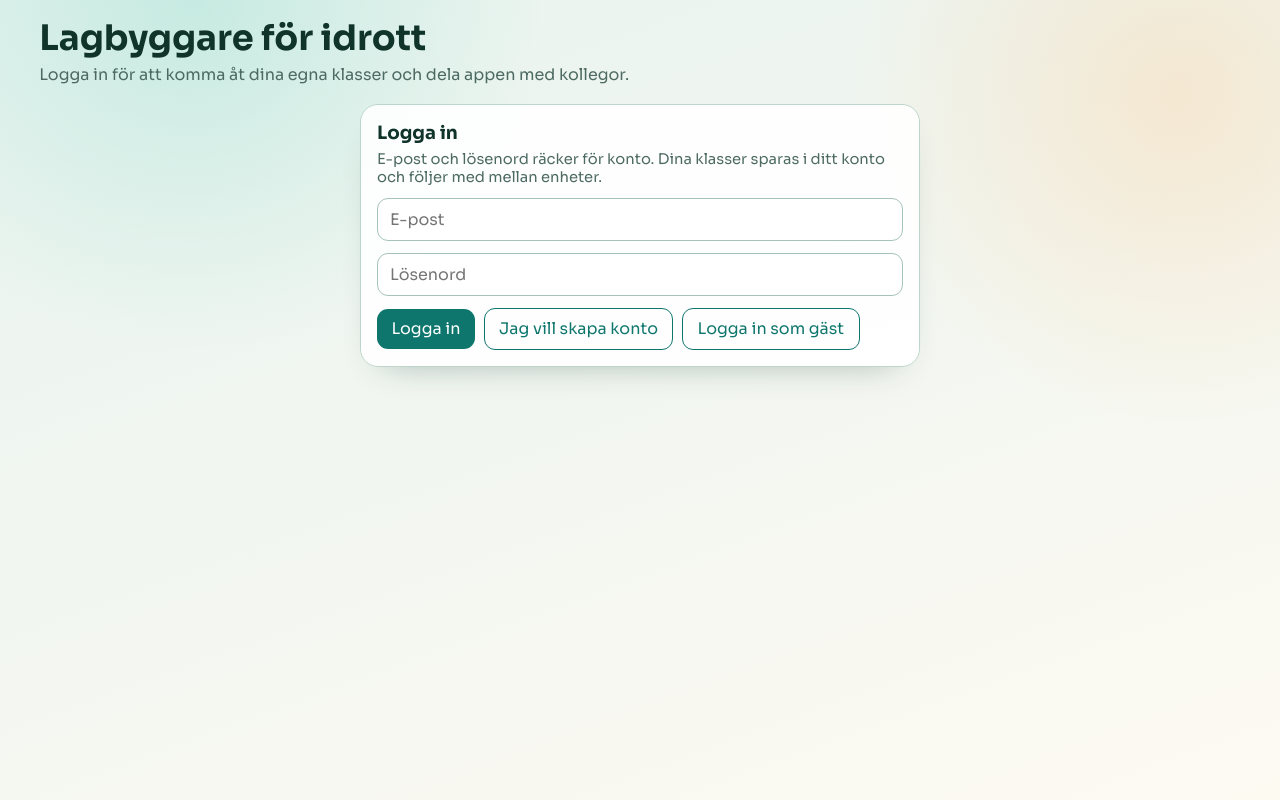
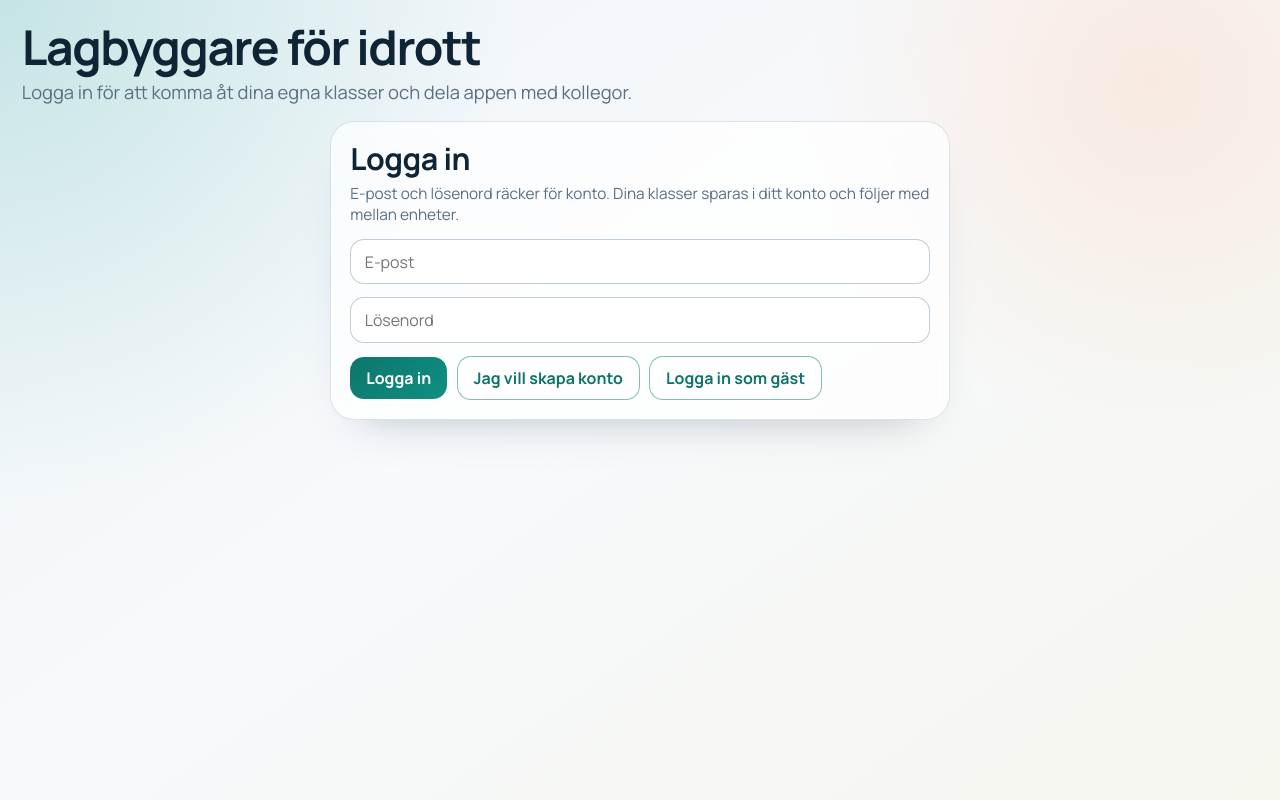
Before and after one commit to MrEspaano/Teambuilder, a React (Vite) app: page / in a window 1280 px wide. Built offline with nearby package versions, Linux system fonts and the light colour scheme; the HTML template or start-up script is replaced by a standard one.

Commit message:
style: modernize interface with cleaner glass-like visual system

```diff
--- a/src/index.css
+++ b/src/index.css
@@ -1,67 +1,74 @@
-@import url("https://fonts.googleapis.com/css2?family=Sora:wght@400;500;600;700&display=swap");
+@import url("https://fonts.googleapis.com/css2?family=Manrope:wght@400;500;600;700;800&display=swap");
 
 :root {
-  --bg-top: #e8f3ef;
-  --bg-bottom: #fdfaf2;
-  --panel: rgba(255, 255, 255, 0.9);
-  --panel-border: #bdd6cb;
-  --text: #10332a;
-  --muted: #4d6a62;
-  --primary: #0f766e;
-  --primary-strong: #0a5a54;
-  --danger: #a93d26;
-  --danger-soft: #fde9e3;
-  --success: #0f6f4f;
-  --success-soft: #e5f7ef;
-  --error: #9f2f25;
-  --error-soft: #fde9e8;
-  --shadow: 0 16px 35px -25px rgba(11, 52, 43, 0.45);
+  --bg-1: #eef4f8;
+  --bg-2: #f7f9fc;
+  --bg-3: #f5f6ee;
+  --surface: rgba(255, 255, 255, 0.72);
+  --surface-strong: rgba(255, 255, 255, 0.9);
+  --surface-border: rgba(133, 163, 183, 0.3);
+  --text: #0f2435;
+  --muted: #5a6f81;
+  --primary: #0d756b;
+  --primary-strong: #095d56;
+  --danger: #bb442a;
+  --danger-soft: #fff1ed;
+  --success: #146f53;
+  --success-soft: #eafaf2;
+  --error: #aa3226;
+  --error-soft: #ffeceb;
+  --ring: rgba(13, 117, 107, 0.25);
+  --shadow-soft: 0 18px 35px -28px rgba(20, 35, 55, 0.45);
+  --shadow-panel: 0 24px 45px -32px rgba(17, 42, 67, 0.35);
 }
 
 * {
   box-sizing: border-box;
 }
 
+html,
+body,
+#root {
+  min-height: 100%;
+}
+
 body {
   margin: 0;
-  min-height: 100vh;
-  font-family: "Sora", "Trebuchet MS", "Segoe UI", sans-serif;
+  font-family: "Manrope", "Segoe UI", sans-serif;
   color: var(--text);
   background:
-    radial-gradient(circle at 15% 0%, rgba(74, 202, 177, 0.22), transparent 26%),
-    radial-gradient(circle at 92% 12%, rgba(255, 186, 111, 0.24), transparent 24%),
-    linear-gradient(160deg, var(--bg-top), var(--bg-bottom));
-}
-
-#root {
-  min-height: 100vh;
+    radial-gradient(circle at 0% 0%, rgba(33, 164, 147, 0.2), transparent 34%),
+    radial-gradient(circle at 90% 10%, rgba(255, 175, 120, 0.2), transparent 26%),
+    linear-gradient(145deg, var(--bg-1), var(--bg-2) 44%, var(--bg-3));
 }
 
 .page {
-  max-width: 1240px;
+  max-width: 1320px;
   margin: 0 auto;
-  padding: 1.2rem;
+  padding: clamp(0.9rem, 1.7vw, 1.4rem);
 }
 
 .page-header {
   margin-bottom: 1rem;
-  animation: fade-in 0.5s ease;
+  animation: fade-in 0.45s ease;
 }
 
 .page-header h1 {
   margin: 0;
-  font-size: clamp(1.7rem, 3vw, 2.2rem);
-  line-height: 1.1;
+  font-size: clamp(2rem, 3.8vw, 3rem);
+  line-height: 1.05;
+  letter-spacing: -0.03em;
 }
 
 .page-header p {
-  margin: 0.35rem 0 0;
+  margin: 0.45rem 0 0;
   color: var(--muted);
+  font-size: clamp(1rem, 1.5vw, 1.15rem);
 }
 
 .app-shell {
   display: grid;
-  grid-template-columns: minmax(260px, 300px) minmax(0, 1fr);
+  grid-template-columns: minmax(270px, 320px) minmax(0, 1fr);
   gap: 1rem;
 }
 
@@ -71,32 +78,43 @@ body {
 }
 
 .panel {
-  background: var(--panel);
-  border: 1px solid var(--panel-border);
-  border-radius: 18px;
-  padding: 1rem;
-  box-shadow: var(--shadow);
+  background: var(--surface);
+  border: 1px solid var(--surface-border);
+  border-radius: 24px;
+  padding: clamp(0.9rem, 1.6vw, 1.2rem);
+  box-shadow: var(--shadow-panel);
+  backdrop-filter: blur(8px);
+  -webkit-backdrop-filter: blur(8px);
   animation: rise-in 0.35s ease both;
 }
 
 .auth-panel {
-  max-width: 560px;
-  margin: 1.2rem auto 0;
+  max-width: 620px;
+  margin: 1rem auto 0;
 }
 
 .panel h2 {
   margin: 0 0 0.4rem;
-  font-size: 1.15rem;
+  font-size: clamp(1.4rem, 2.6vw, 1.9rem);
+  line-height: 1.15;
+  letter-spacing: -0.015em;
+}
+
+.panel h3 {
+  margin: 0 0 0.45rem;
+  font-size: 1.2rem;
+  letter-spacing: -0.01em;
 }
 
 .muted {
   margin: 0;
   color: var(--muted);
-  font-size: 0.92rem;
+  font-size: 0.96rem;
+  line-height: 1.4;
 }
 
 .empty-state {
-  margin: 0.7rem 0 0;
+  margin: 0.8rem 0 0;
   color: var(--muted);
 }
 
@@ -104,9 +122,9 @@ body {
 .button-row {
   display: flex;
   flex-wrap: wrap;
-  gap: 0.55rem;
+  gap: 0.58rem;
   align-items: center;
-  margin-top: 0.75rem;
+  margin-top: 0.8rem;
 }
 
 input,
@@ -120,96 +138,113 @@ input:not([type="checkbox"]),
 textarea,
 select {
   width: 100%;
-  border: 1px solid #a5c3b7;
-  border-radius: 11px;
-  padding: 0.62rem 0.75rem;
-  background: #ffffff;
+  border: 1px solid rgba(138, 167, 188, 0.55);
+  border-radius: 14px;
+  padding: 0.68rem 0.85rem;
+  background: var(--surface-strong);
   color: var(--text);
+  transition: border-color 0.15s ease, box-shadow 0.15s ease, background-color 0.15s ease;
+}
+
+input:not([type="checkbox"]):focus,
+textarea:focus,
+select:focus {
+  outline: none;
+  border-color: var(--primary);
+  box-shadow: 0 0 0 4px var(--ring);
 }
 
 textarea {
   resize: vertical;
-  margin-top: 0.75rem;
+  margin-top: 0.8rem;
 }
 
 .input-row > input:not([type="checkbox"]),
 .input-row > select {
-  flex: 1 1 150px;
+  flex: 1 1 160px;
   width: auto;
 }
 
 .input-row > label {
-  font-size: 0.92rem;
+  font-size: 0.9rem;
   color: var(--muted);
 }
 
 button {
   border: 0;
-  border-radius: 11px;
-  padding: 0.6rem 0.9rem;
+  border-radius: 14px;
+  padding: 0.62rem 1rem;
   color: #fff;
-  background: var(--primary);
+  background: linear-gradient(140deg, var(--primary), #109082);
+  box-shadow: var(--shadow-soft);
   cursor: pointer;
-  transition: transform 0.12s ease, background-color 0.12s ease;
+  transition: transform 0.12s ease, filter 0.12s ease;
+  font-weight: 700;
 }
 
 button:hover:not(:disabled) {
-  background: var(--primary-strong);
   transform: translateY(-1px);
+  filter: saturate(1.08);
+}
+
+button:active:not(:disabled) {
+  transform: translateY(0);
 }
 
 button:disabled {
   cursor: not-allowed;
-  opacity: 0.55;
+  opacity: 0.56;
 }
 
 button.ghost {
-  background: transparent;
+  background: rgba(255, 255, 255, 0.7);
   color: var(--primary);
-  border: 1px solid var(--primary);
+  border: 1px solid rgba(10, 122, 110, 0.5);
+  box-shadow: none;
 }
 
 button.ghost:hover:not(:disabled) {
-  color: #fff;
+  background: rgba(220, 246, 242, 0.95);
+  color: var(--primary-strong);
 }
 
 button.danger {
   color: var(--danger);
-  border-color: var(--danger);
+  border-color: rgba(187, 68, 42, 0.7);
+  background: rgba(255, 255, 255, 0.8);
 }
 
 button.danger:hover:not(:disabled) {
-  background: var(--danger);
-  color: #fff;
+  background: var(--danger-soft);
 }
 
 .message {
   margin: 0.8rem 0 0;
-  padding: 0.6rem 0.72rem;
-  border-radius: 11px;
-  font-size: 0.9rem;
+  padding: 0.7rem 0.78rem;
+  border-radius: 14px;
+  font-size: 0.92rem;
 }
 
 .message.error {
   color: var(--error);
   background: var(--error-soft);
-  border: 1px solid #f4c6c2;
+  border: 1px solid rgba(243, 186, 184, 0.9);
 }
 
 .message.success {
   color: var(--success);
   background: var(--success-soft);
-  border: 1px solid #b9e8d4;
+  border: 1px solid rgba(178, 233, 206, 0.95);
 }
 
 .class-list,
 .student-list,
 .block-list {
   list-style: none;
-  margin: 0.8rem 0 0;
+  margin: 0.9rem 0 0;
   padding: 0;
   display: grid;
-  gap: 0.5rem;
+  gap: 0.55rem;
 }
 
 .class-list li,
@@ -219,21 +254,16 @@ button.danger:hover:not(:disabled) {
   justify-content: space-between;
   align-items: center;
   gap: 0.5rem;
-  padding: 0.48rem 0.58rem;
-  border: 1px solid #cae1d7;
-  border-radius: 10px;
-  background: #f9fdfb;
+  padding: 0.5rem 0.62rem;
+  border: 1px solid rgba(156, 186, 205, 0.5);
+  border-radius: 14px;
+  background: rgba(255, 255, 255, 0.58);
 }
 
 .editor-step {
   margin-top: 1rem;
   padding-top: 0.9rem;
-  border-top: 1px dashed #b6d0c5;
-}
-
-.editor-step h3 {
-  margin: 0 0 0.4rem;
-  font-size: 1rem;
+  border-top: 1px dashed rgba(142, 176, 196, 0.9);
 }
 
 .student-row input[type="text"] {
@@ -267,7 +297,8 @@ button.danger:hover:not(:disabled) {
 }
 
 .class-list li.active {
-  border-color: var(--primary);
+  border-color: rgba(14, 137, 123, 0.75);
+  background: rgba(230, 251, 247, 0.95);
 }
 
 .class-select {
@@ -277,6 +308,8 @@ button.danger:hover:not(:disabled) {
   border: 0;
   color: var(--text);
   padding: 0;
+  box-shadow: none;
+  font-weight: 600;
 }
 
 .class-select:hover {
@@ -287,23 +320,23 @@ button.danger:hover:not(:disabled) {
 
 .rename-box {
   margin-top: 1rem;
-  padding-top: 0.8rem;
-  border-top: 1px dashed #b6d0c5;
+  padding-top: 0.85rem;
+  border-top: 1px dashed rgba(142, 176, 196, 0.85);
 }
 
 .rename-box label {
   display: block;
-  margin-bottom: 0.3rem;
+  margin-bottom: 0.35rem;
   font-size: 0.9rem;
   color: var(--muted);
 }
 
 .alert {
-  margin-top: 0.8rem;
-  padding: 0.7rem;
-  border-radius: 11px;
-  border: 1px solid #ffd2bf;
-  background: #fff3eb;
+  margin-top: 0.85rem;
+  padding: 0.75rem;
+  border-radius: 14px;
+  border: 1px solid rgba(255, 195, 173, 0.95);
+  background: #fff7f2;
 }
 
 .alert p {
@@ -311,30 +344,30 @@ button.danger:hover:not(:disabled) {
 }
 
 .alert button {
-  margin-top: 0.55rem;
+  margin-top: 0.6rem;
 }
 
 .block-list li.invalid {
-  border-color: #f2b8a5;
+  border-color: rgba(234, 157, 134, 0.9);
   background: var(--danger-soft);
 }
 
 .team-grid {
-  margin-top: 0.8rem;
+  margin-top: 0.9rem;
   display: grid;
-  gap: 0.65rem;
-  grid-template-columns: repeat(auto-fit, minmax(180px, 1fr));
+  gap: 0.7rem;
+  grid-template-columns: repeat(auto-fit, minmax(220px, 1fr));
 }
 
 .team-card {
-  border: 1px solid #b9d6c9;
-  border-radius: 12px;
-  padding: 0.68rem;
-  background: #f8fcfa;
+  border: 1px solid rgba(150, 181, 201, 0.55);
+  border-radius: 16px;
+  padding: 0.75rem;
+  background: rgba(255, 255, 255, 0.62);
 }
 
 .team-card h3 {
-  margin: 0 0 0.55rem;
+  margin: 0 0 0.5rem;
 }
 
 .team-card ol {
@@ -346,6 +379,7 @@ button.danger:hover:not(:disabled) {
   from {
     opacity: 0;
   }
+
   to {
     opacity: 1;
   }
@@ -354,8 +388,9 @@ button.danger:hover:not(:disabled) {
 @keyframes rise-in {
   from {
     opacity: 0;
-    transform: translateY(7px);
+    transform: translateY(8px);
   }
+
   to {
     opacity: 1;
     transform: translateY(0);
```
